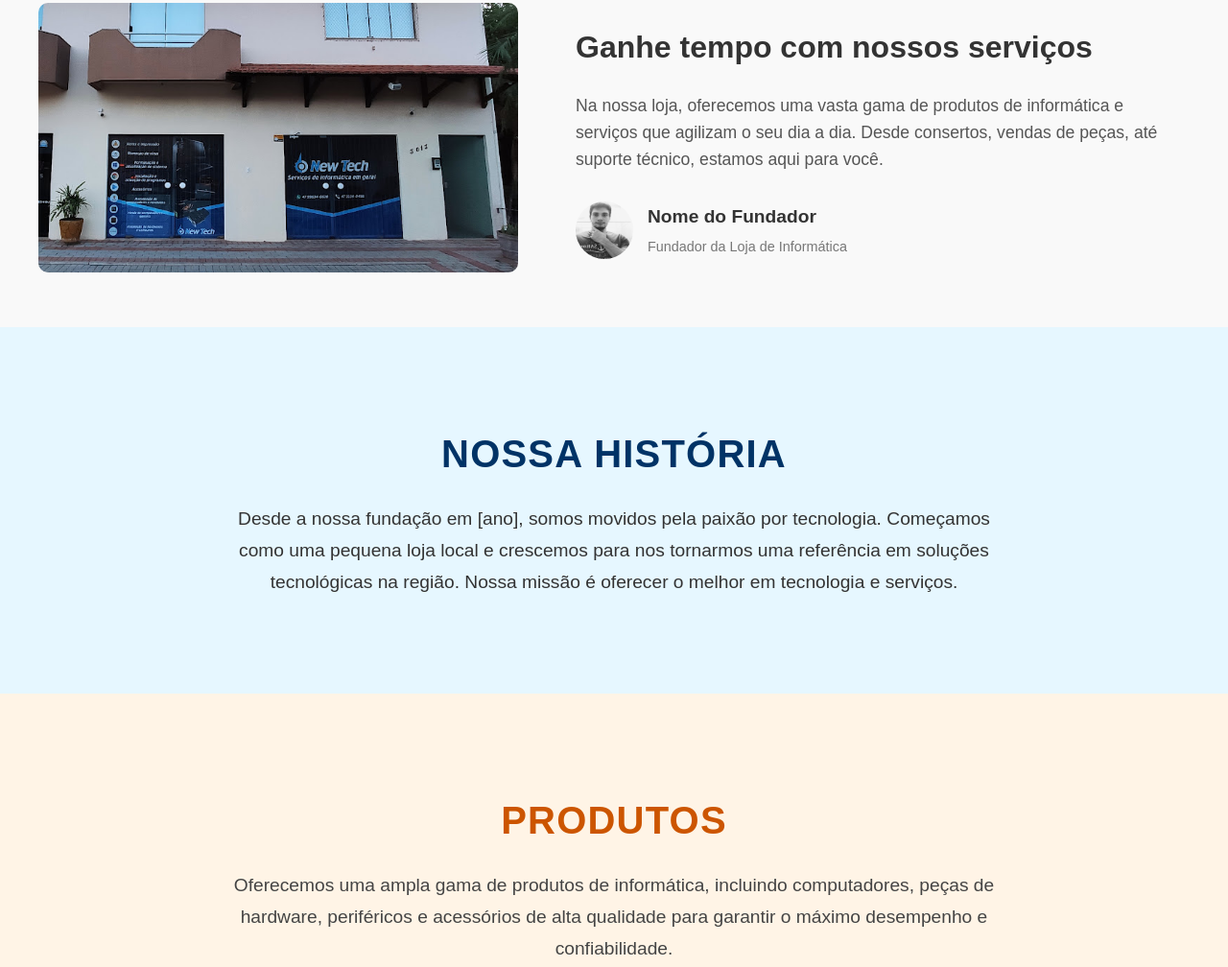
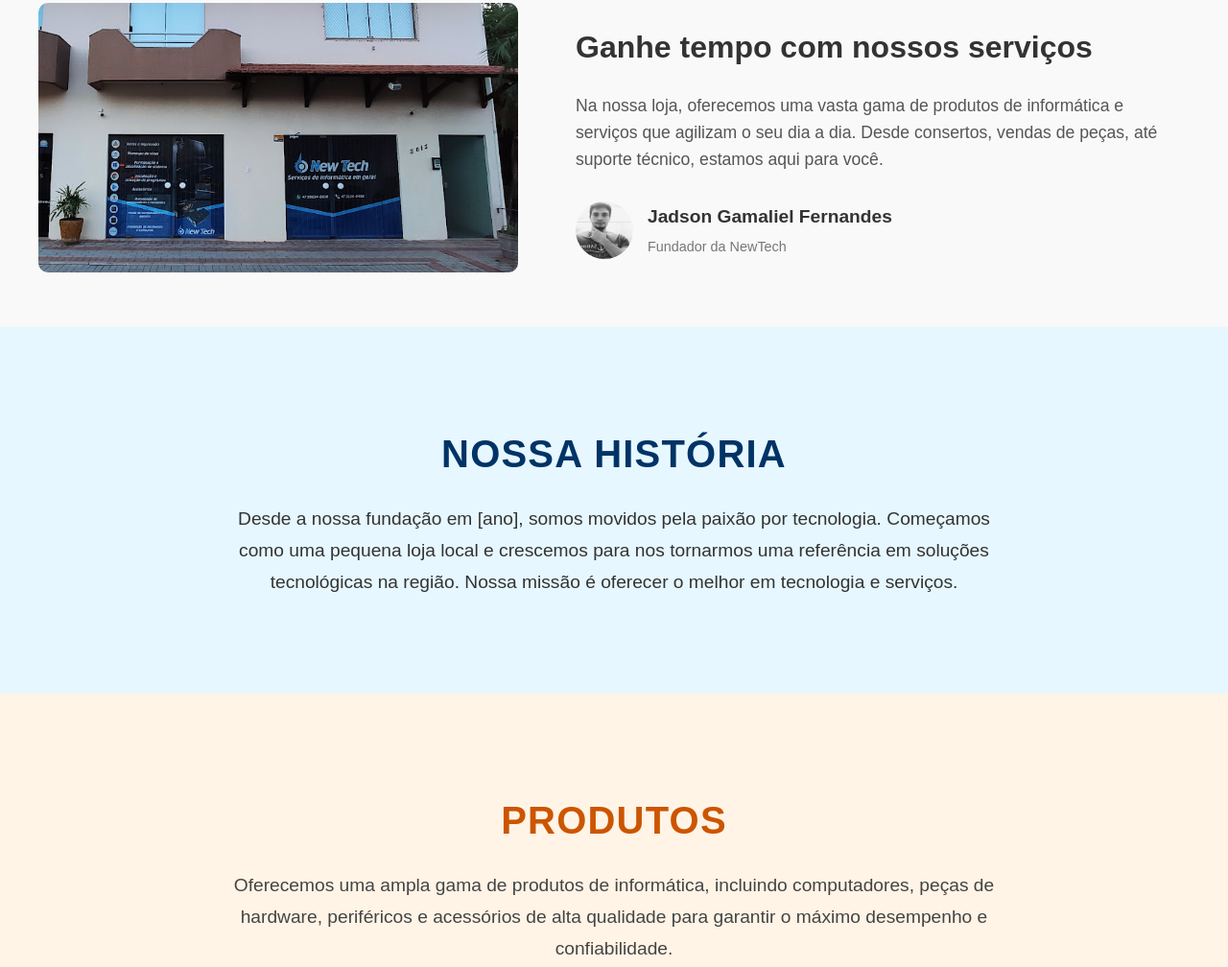
Before and after one commit to otniel123/NewTech, a plain HTML site: page index.html in a window 1280 px wide. Shown: the part 747-1755 px from the top of the page at 96% size. Drawn offline with Linux system fonts and the light colour scheme.

Commit message:
Nome do fundador

```diff
--- a/index.html
+++ b/index.html
@@ -55,8 +55,8 @@
                 <div class="about-person">
                     <img src="./images/FotoFundador.jpg" alt="Foto do fundador" class="person-photo">
                     <div class="person-info">
-                        <h4>Nome do Fundador</h4>
-                        <p>Fundador da Loja de Informática</p>
+                        <h4>Jadson Gamaliel Fernandes</h4>
+                        <p>Fundador da NewTech</p>
                     </div>
                 </div>
             </div>
```
